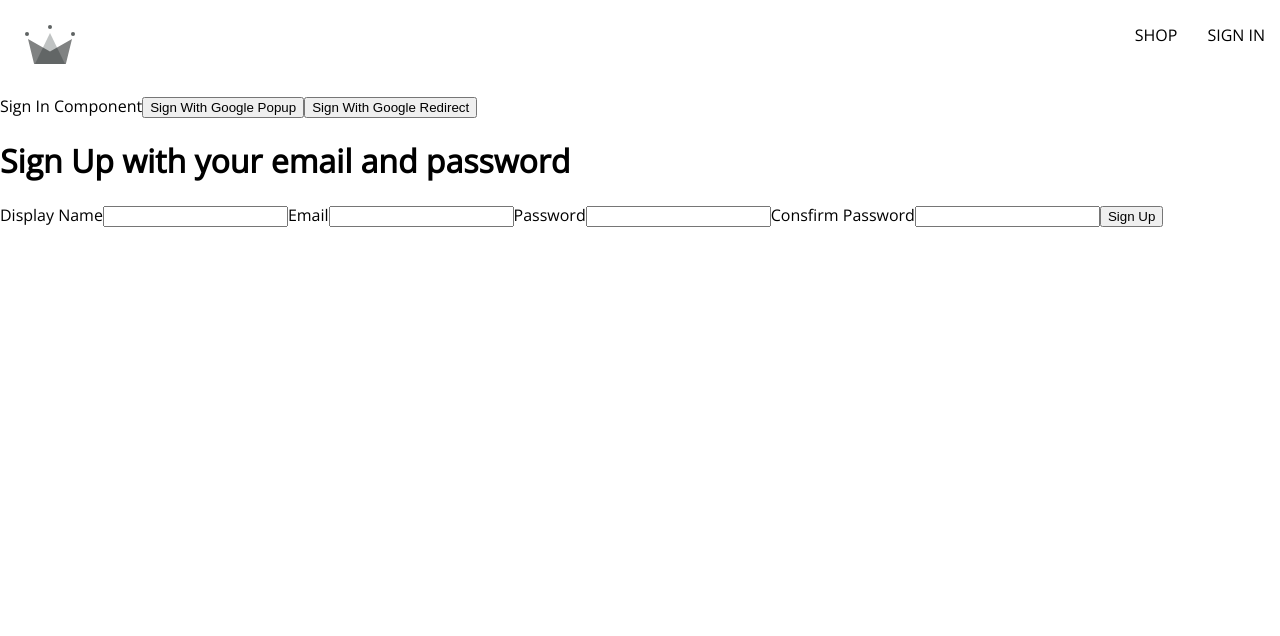
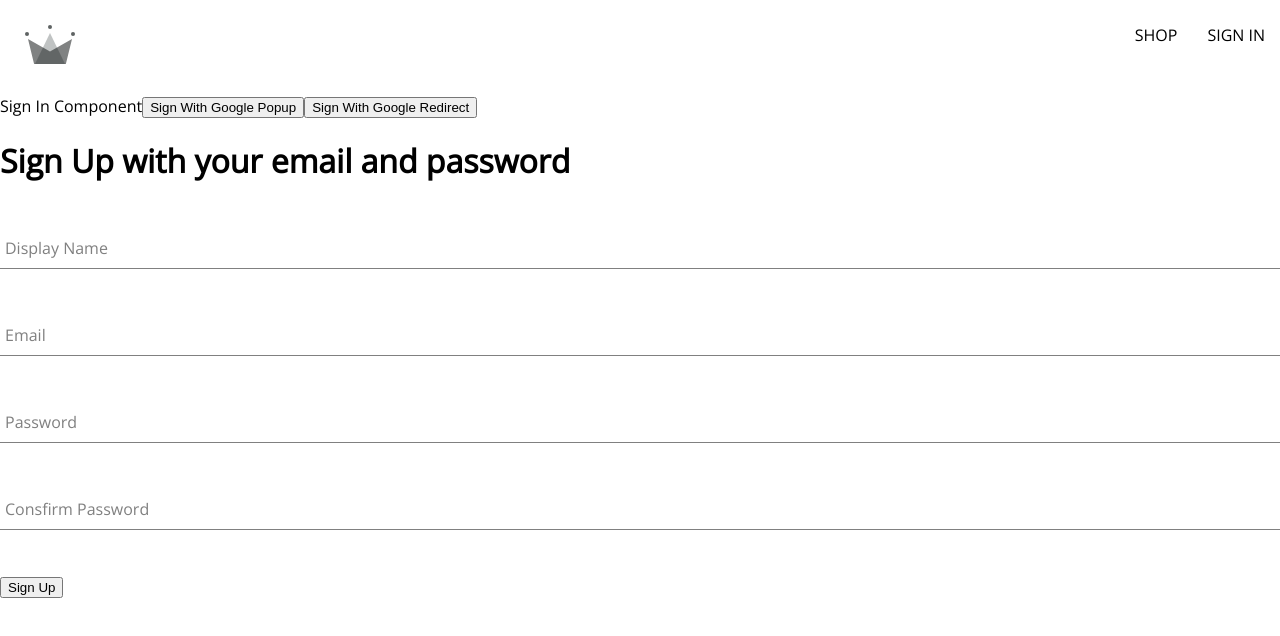
Before and after one commit to AndriiZhokh/crwn-clothing, a React (Create React App) app: page /sign-in in a window 1280 px wide. Shown: the top 636 px of the page. Built offline with nearby package versions, Linux system fonts and the light colour scheme.

Commit message:
created separate component for input element with styles

```diff
--- /dev/null
+++ b/src/components/form-input/form-input.component.jsx
@@ -0,0 +1,19 @@
+import './form-input.styles.scss';
+
+const FormInput = ({ label, ...otherProps }) => {
+  return (
+    <div className="group">
+      <input className="form-input" { ...otherProps } />
+      {label && (
+        <label
+          className={`${
+            otherProps.value.length ? 'shrink' : ''
+          } form-input-label` }>
+            { label }
+          </label>
+      )}
+    </div>
+  );
+};
+
+export default FormInput;
--- /dev/null
+++ b/src/components/form-input/form-input.styles.scss
@@ -0,0 +1,54 @@
+$sub-color: grey;
+$main-color: black;
+
+@mixin shrinkLabel {
+  top: -14px;
+  font-size: 12px;
+  color: $main-color;
+}
+
+.group {
+  position: relative;
+  margin: 45px 0;
+
+  .form-input {
+    background: none;
+    background-color: white;
+    color: $sub-color;
+    font-size: 18px;
+    padding: 10px 10px 10px 5px;
+    display: block;
+    width: 100%;
+    border: none;
+    border-radius: 0;
+    border-bottom: 1px solid $sub-color;
+    margin: 25px 0;
+
+    &:focus {
+      outline: none;
+    }
+
+    &:focus ~ .form-input-label {
+      @include shrinkLabel();
+    }
+  }
+
+  input[type='password'] {
+    letter-spacing: 0.3em;
+  }
+
+  .form-input-label {
+    color: $sub-color;
+    font-size: 16px;
+    font-weight: normal;
+    position: absolute;
+    pointer-events: none;
+    left: 5px;
+    top: 10px;
+    transition: 300ms ease all;
+
+    &.shrink {
+      @include shrinkLabel();
+    }
+  }
+}
--- a/src/components/sign-up-form/sign-up-form.component.jsx
+++ b/src/components/sign-up-form/sign-up-form.component.jsx
@@ -1,5 +1,6 @@
 import { useState } from 'react';
 import { createAuthUserWithEmailAndPassword, createUserDocumentFromAuth } from '../../utils/firebase/firebase.utils';
+import FormInput from '../form-input/form-input.component';
 
 const defaultFormFields = {
   displayName: '',
@@ -48,8 +49,8 @@ const SignUpForm = () => {
     <div>
       <h1>Sign Up with your email and password</h1>
       <form onSubmit={ handleSubmit }>
-        <label>Display Name</label>
-        <input
+        <FormInput
+          label="Display Name"
           type="text"
           required
           onChange={ handleChange }
@@ -57,8 +58,8 @@ const SignUpForm = () => {
           value={ displayName }
         />
 
-        <label>Email</label>
-        <input
+        <FormInput
+          label="Email"
           type="email"
           required
           onChange={ handleChange }
@@ -66,8 +67,8 @@ const SignUpForm = () => {
           value={ email }
         />
 
-        <label>Password</label>
-        <input
+        <FormInput
+          label="Password"
           type="password"
           required
           onChange={ handleChange }
@@ -75,8 +76,8 @@ const SignUpForm = () => {
           value={ password }
         />
 
-        <label>Consfirm Password</label>
-        <input
+        <FormInput
+          label="Consfirm Password"
           type="password"
           required
           onChange={ handleChange }
```
